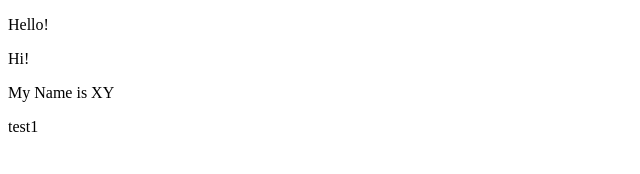
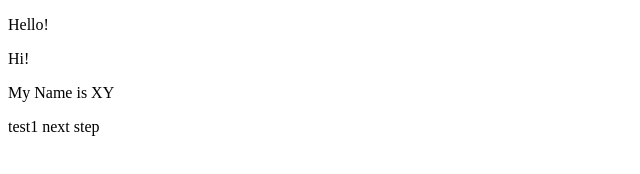
Before and after one commit to SophieUdud/CircelCITest, a plain HTML site: page index.html in a window 1280 px wide. Shown: the full height of the page, 0-640 px from the left. Drawn offline with Linux system fonts and the light colour scheme.

Commit message:
test1 step2

```diff
--- a/index.html
+++ b/index.html
@@ -7,6 +7,6 @@
     <p>Hello!</p>
     <p>Hi!</p>
     <p>My Name is XY</p>
-    <p>test1</p>
+    <p>test1 next step</p>
   </body>
 </html>
```
